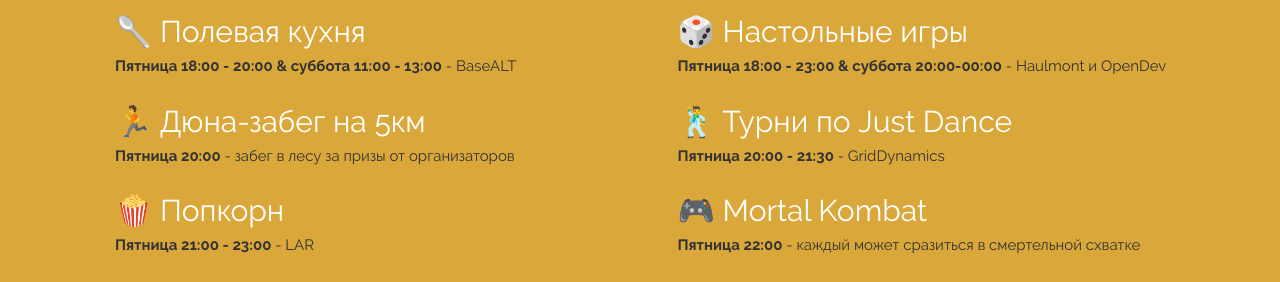
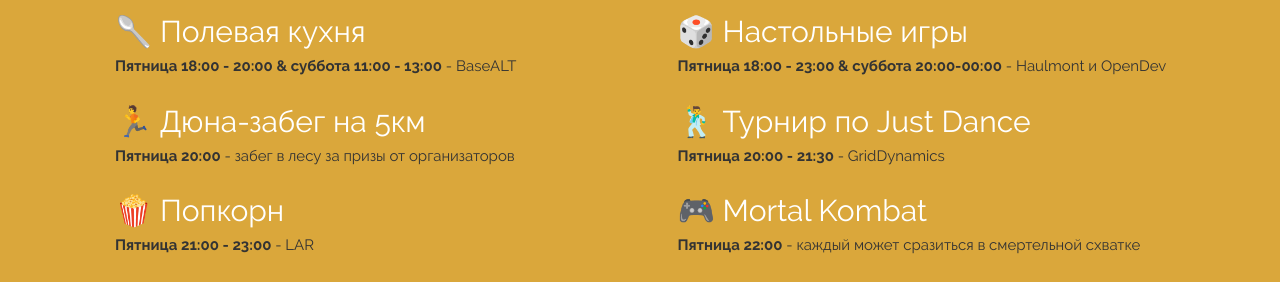
Before and after one commit to youcon/dune.github.io, a Jekyll site: the page built from index.html, in a window 1280 px wide and 900 px high, scrolled down 2533 px. Shown: the part 156-438 px from the top of the window. Built offline with Jekyll 4.4.1, drawn with Linux system fonts in a browser that asks for light colours; nearby versions of some CDN libraries; some web fonts are replaced; comment, search, counter and statistics services are not loaded.

Commit message:
Grammar Fix

```diff
--- a/_data/activities.yml
+++ b/_data/activities.yml
@@ -20,7 +20,7 @@
   description: "забег в лесу за призы от организаторов"
 - time: "Пятница 20:00 - 21:30"
   sign: "&#x1F57A"
-  title: "Турни по Just Dance"
+  title: "Турнир по Just Dance"
   description: "GridDynamics"
 - time: "Пятница 21:00 - 23:00"
   sign: "🍿"
```
